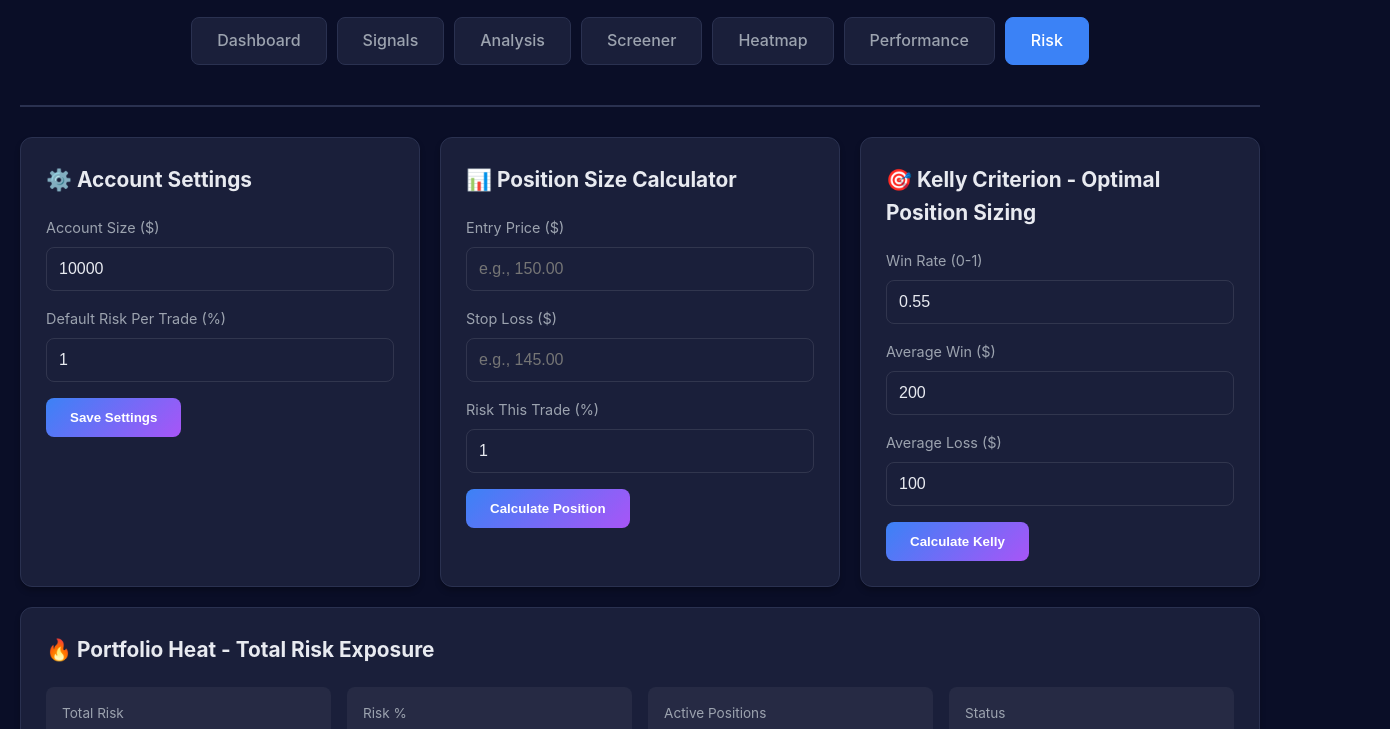
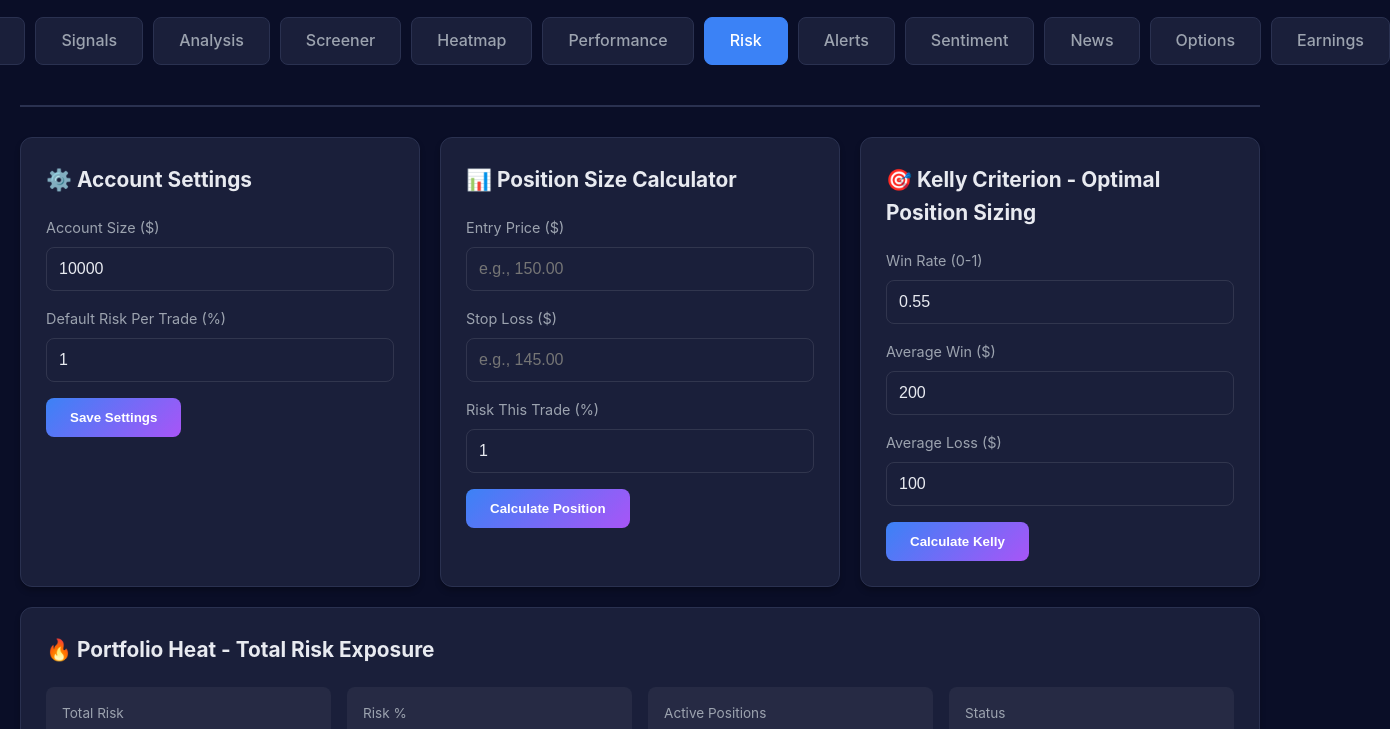
Before and after one commit to kaikoh95/klaw-terminal, a website: page web/risk.html in a window 1280 px wide. Shown: the part 155-884 px from the top of the page, 1390 px wide, since content can reach past the window. Drawn offline with Linux system fonts and the light colour scheme.

Commit message:
fix: Add missing Options page link to all navigation menus
- Options page (/options.html) existed with full options chain analysis
- But nav links were missing across all 12 pages
- Added Options link to nav on: Dashboard, Signals, Analysis, Screener,
  Heatmap, Performance, Risk, Alerts, Sentiment, News, Options, Earnings
- Fixed duplicate Alerts link in alerts.html
- Standardized nav order: Dashboard → Signals → Analysis → Screener →
  Heatmap → Performance → Risk → Alerts → Sentiment → News → Options → Earnings

```diff
--- a/web/risk.html
+++ b/web/risk.html
@@ -19,6 +19,11 @@
         <a href="/heatmap.html">Heatmap</a>
         <a href="/performance.html">Performance</a>
         <a href="/risk.html" class="active">Risk</a>
+        <a href="/alerts.html">Alerts</a>
+        <a href="/sentiment.html">Sentiment</a>
+        <a href="/news.html">News</a>
+        <a href="/options.html">Options</a>
+        <a href="/earnings.html">Earnings</a>
       </nav>
     </header>
 
```
Also changed, not shown: web/alerts.html (+4 -1 lines), web/analysis.html (+4 -0 lines), web/earnings.html (+1 -0 lines), web/heatmap.html (+4 -0 lines), web/index.html (+1 -0 lines), web/news.html (+2 -0 lines), web/options.html (+2 -1 lines), web/performance.html (+4 -0 lines), web/screener.html (+4 -0 lines), web/sentiment.html (+3 -0 lines), web/signals.html (+4 -0 lines).
